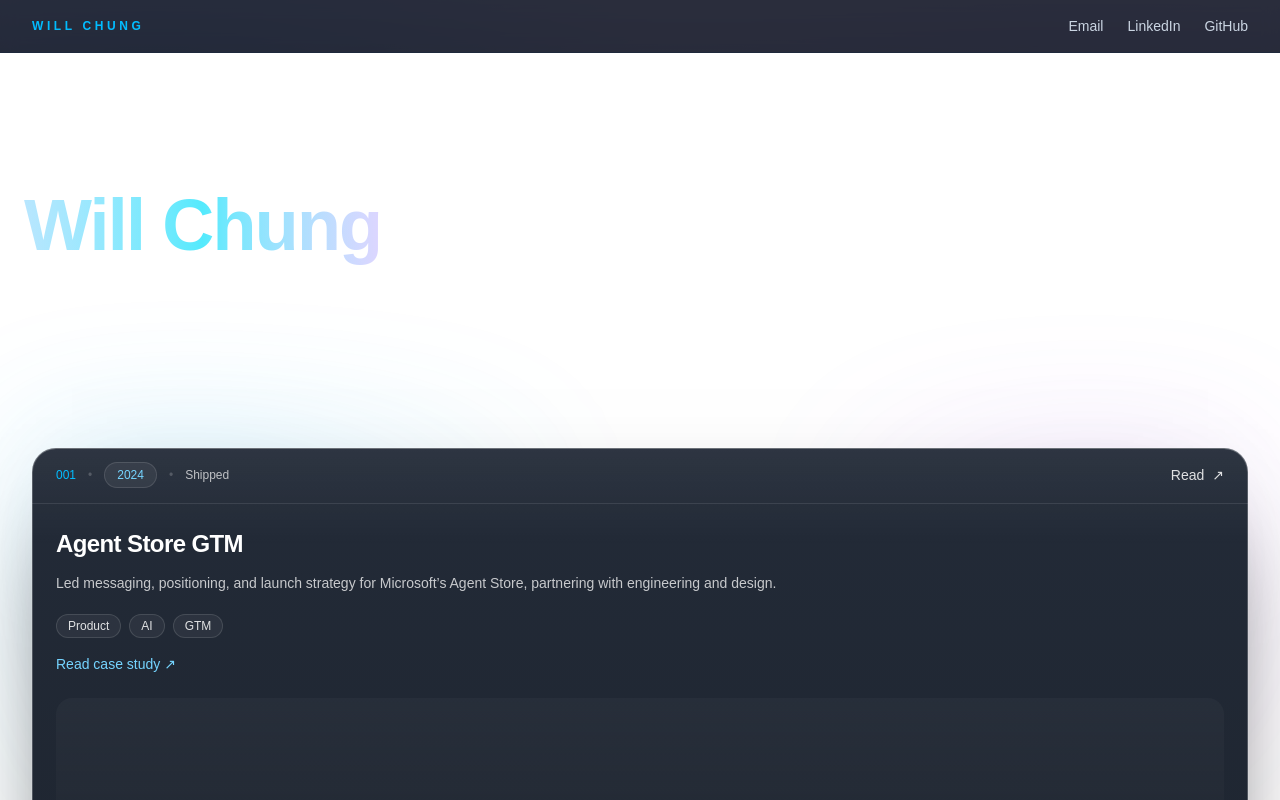
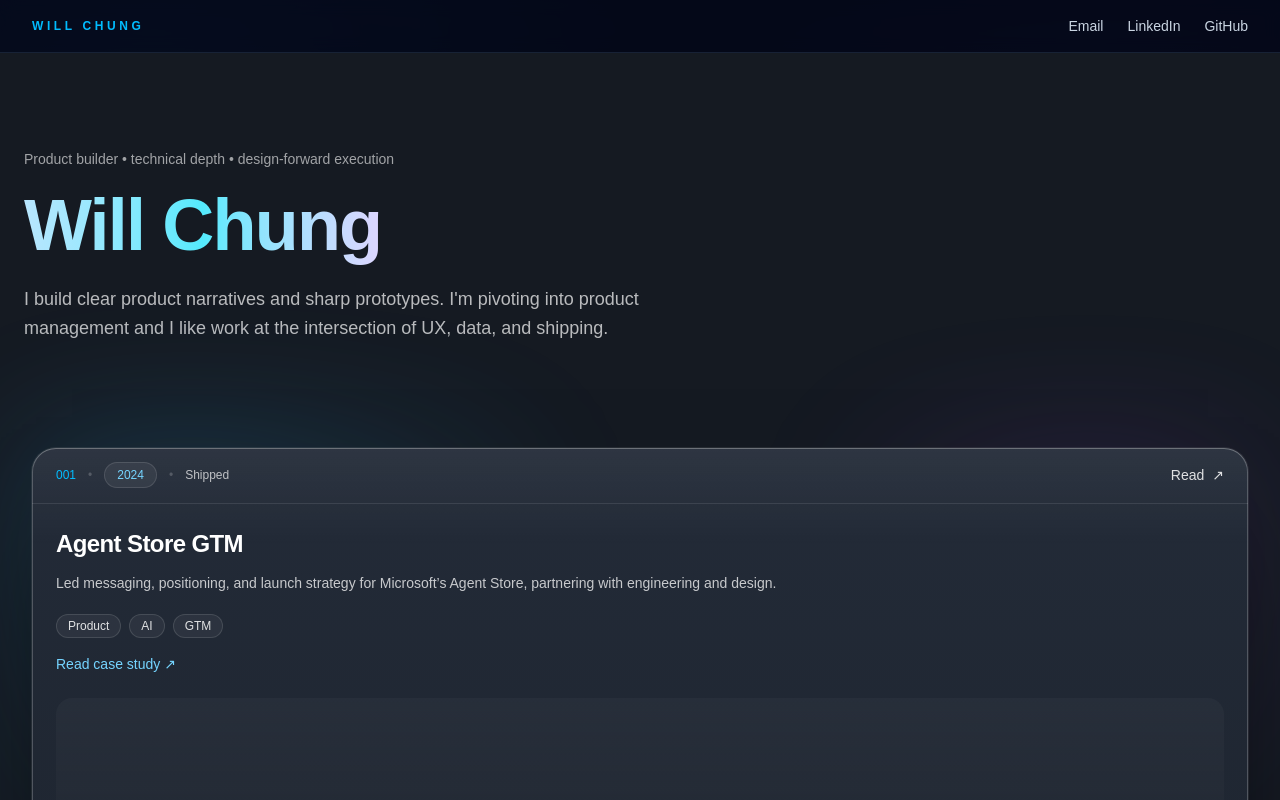
Before and after one commit to willc121/pm-pivot, a Next.js app: page / in a window 1280 px wide. Shown: the top 800 px of the page. Built offline with nearby package versions, Linux system fonts and the light colour scheme.

Commit message:
Fix dark mode and make Read link clickable

```diff
--- a/src/app/globals.css
+++ b/src/app/globals.css
@@ -1,8 +1,8 @@
 @import "tailwindcss";
 
 :root {
-  --background: #ffffff;
-  --foreground: #171717;
+  --background: #151a22;
+  --foreground: #f4f4f5;
 }
 
 @theme inline {
@@ -12,19 +12,12 @@
   --font-mono: var(--font-geist-mono);
 }
 
-@media (prefers-color-scheme: dark) {
-  :root {
-    --background: #151a22;
-    --foreground: #f4f4f5;
-  }
-}
-
-
 body {
   background: var(--background);
   color: var(--foreground);
   font-family: Arial, Helvetica, sans-serif;
 }
+
 /* Squiggle underline hover */
 .squiggle {
   position: relative;
--- a/src/app/layout.tsx
+++ b/src/app/layout.tsx
@@ -20,7 +20,7 @@ export default function RootLayout({
   children: React.ReactNode;
 }) {
   return (
-    <html lang="en">
+    <html lang="en" className="dark">
       <body className="antialiased bg-slate-950 text-slate-100">
         <div className="min-h-screen flex flex-col">
           {/* Header */}
--- a/src/components/StackedProjects.tsx
+++ b/src/components/StackedProjects.tsx
@@ -169,7 +169,7 @@ const formatted: ProjectWithN[] = projects.map((p: Project, i: number) => ({
 
                     {/* Content */}
                     <div className="relative z-10">
-                      <Link href={`/projects/${p.slug}`} className="block">
+
                         {/* Header lip */}
                         <div
                           className="flex items-center justify-between px-6"
@@ -208,19 +208,20 @@ const formatted: ProjectWithN[] = projects.map((p: Project, i: number) => ({
                             </span>
                           </div>
 
-                          <div
-                            className={`flex items-center gap-2 text-sm transition-colors duration-300 ${
-                              isActive ? "text-white/85" : "text-white/50"
-                            }`}
-                          >
-                            <span>Read</span>
-                            <span
+                          <Link
+                       href={`/projects/${p.slug}`}
+                className={`flex items-center gap-2 text-sm transition-colors duration-300 hover:text-white ${
+                isActive ? "text-white/85" : "text-white/50"
+               }`}
+>
+  <span>Read</span>
+  <span
                               aria-hidden
                               className="transition-transform duration-300 group-hover:translate-x-0.5 group-hover:-translate-y-0.5"
                             >
                               ↗
                             </span>
-                          </div>
+                          </Link>
                         </div>
 
                         {/* Body */}
@@ -280,7 +281,6 @@ const formatted: ProjectWithN[] = projects.map((p: Project, i: number) => ({
                             <div className="absolute inset-0 bg-gradient-to-t from-[#171d27]/30 to-transparent" />
                           </div>
                         </div>
-                      </Link>
                     </div>
                   </div>
 
```
